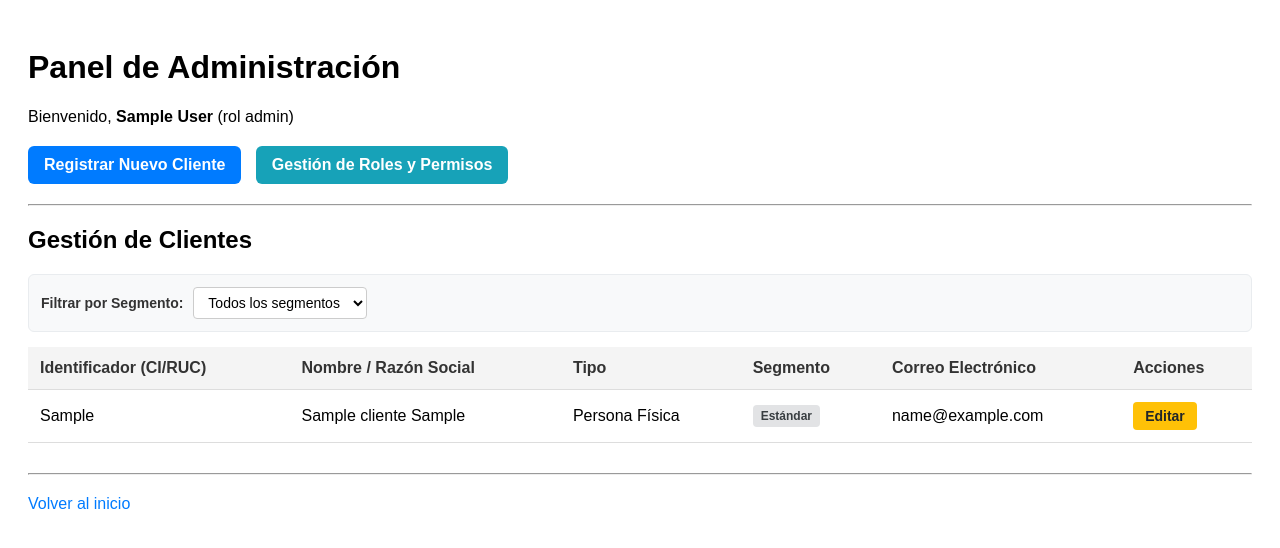
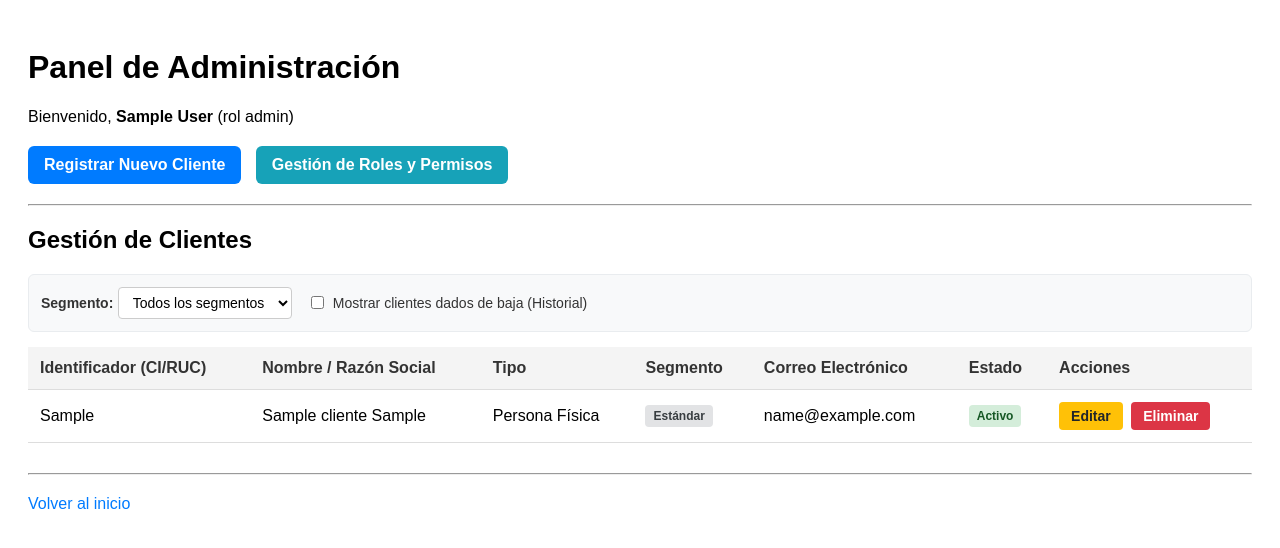
Before and after one commit to alexisCastilloDev/Exchange-Global, a Django app: page /clientes/panel/ in a window 1280 px wide. Shown: the top 548 px of the page. Run offline with Django 5.2, Linux system fonts and the light colour scheme; a user stored in the database is signed in; tables that the repository leaves empty hold one stand-in row (values such as "Sample post").

Commit message:
Creación de botón de Eliminar Cliente

```diff
--- a/apps/clientes/urls.py
+++ b/apps/clientes/urls.py
@@ -3,11 +3,12 @@ Configuración de rutas de URL para la aplicación de Clientes.
 """
 
 from django.urls import path
-# ¡Aquí está la clave! Asegúrate de importar PanelAdminView
-from .views import PanelAdminView, ClienteCreateView, ClienteUpdateView
+
+from .views import PanelAdminView, ClienteCreateView, ClienteUpdateView, ClienteSoftDeleteView
 
 urlpatterns = [
     path('panel/', PanelAdminView.as_view(), name='panel_admin'),
     path('nuevo/', ClienteCreateView.as_view(), name='cliente_create'),
     path('<int:pk>/editar/', ClienteUpdateView.as_view(), name='cliente_update'),
+    path('cliente/<int:pk>/eliminar/', ClienteSoftDeleteView.as_view(), name='cliente_delete'),
 ]
--- a/apps/clientes/views.py
+++ b/apps/clientes/views.py
@@ -1,10 +1,16 @@
+"""
+Módulo de vistas para la aplicación de clientes.
+Gestiona el listado, creación, actualización y baja lógica de clientes,
+incorporando las reglas de negocio para segmentación (GE-8) y eliminación segura (GE-63).
+"""
 from django.urls import reverse_lazy
-from django.shortcuts import redirect
+from django.shortcuts import redirect, get_object_or_404
 from django.contrib import messages
 from django.views.generic import CreateView, UpdateView, ListView
+from django.views import View
 from django.contrib.auth.mixins import LoginRequiredMixin, UserPassesTestMixin, PermissionRequiredMixin
-from django.contrib.auth.views import redirect_to_login
 from django.contrib.messages.views import SuccessMessageMixin
+
 from .models import Cliente
 from .forms import ClienteForm
 
@@ -14,8 +20,10 @@ class PanelAdminView(LoginRequiredMixin, PermissionRequiredMixin, ListView):
     Vista para renderizar el panel de administración con la lista de clientes.
 
     Historia de Usuario GE-8: Se incluye lógica para filtrar el listado
-    mostrando únicamente los clientes que pertenezcan a la categoría/segmento
-    seleccionado en la interfaz.
+    mostrando únicamente los clientes que pertenezcan a la categoría/segmento seleccionado.
+
+    Historia de Usuario GE-63: Se listan únicamente los clientes activos por defecto.
+    Se permite incluir inactivos si se requiere revisar el historial.
     """
 
     model = Cliente
@@ -25,13 +33,19 @@ class PanelAdminView(LoginRequiredMixin, PermissionRequiredMixin, ListView):
 
     def get_queryset(self):
         """
-        Sobrescribe la consulta base para aplicar el filtro de 'segmento'
-        si se recibe a través de los parámetros GET de la URL.
+        Construye el QuerySet aplicando filtros de estado (activo/inactivo)
+        y de segmentación según los parámetros de la URL.
         """
-        queryset = super().get_queryset()
+        # GE-63: Mostrar activos por defecto. Mostrar inactivos solo si se solicita explícitamente.
+        incluir_inactivos = self.request.GET.get('incluir_inactivos') == '1'
+
+        if incluir_inactivos:
+            queryset = Cliente.objects.all()  # Trae todo el historial
+        else:
+            queryset = Cliente.activos.all()  # Trae solo los vigentes
+
+        # GE-8: Filtro adicional por segmento de cliente
         segmento_seleccionado = self.request.GET.get('segmento')
-
-        # Si existe el parámetro y no está vacío, aplicamos el filtro exacto
         if segmento_seleccionado:
             queryset = queryset.filter(segmento=segmento_seleccionado)
 
@@ -39,14 +53,16 @@ class PanelAdminView(LoginRequiredMixin, PermissionRequiredMixin, ListView):
 
     def get_context_data(self, **kwargs):
         """
-        Añade las opciones de segmentación y la selección actual al contexto
+        Añade las opciones de segmentación y estado actual al contexto
         para construir el formulario de filtrado en el template.
         """
         context = super().get_context_data(**kwargs)
-        # Enviamos las opciones definidas en el modelo
+        # Opciones de segmentación (GE-8)
         context['segmentos'] = Cliente.SEGMENTO_CHOICES
-        # Mantenemos el valor seleccionado para que el select HTML no pierda el estado
         context['segmento_actual'] = self.request.GET.get('segmento', '')
+
+        # Estado del filtro de inactivos (GE-63)
+        context['incluir_inactivos'] = self.request.GET.get('incluir_inactivos') == '1'
         return context
 
     def has_permission(self):
@@ -61,10 +77,7 @@ class PanelAdminView(LoginRequiredMixin, PermissionRequiredMixin, ListView):
         """
         Redirige al inicio con un mensaje de error cuando el usuario no tiene permisos.
         """
-        # 1. Agregamos el mensaje de error que el test está esperando
         messages.error(self.request, "No tienes los permisos necesarios para acceder a este panel.")
-
-        # 2. Redirigimos al home en lugar del login
         return redirect('home')
 
 
@@ -113,3 +126,42 @@ class ClienteUpdateView(LoginRequiredMixin, UserPassesTestMixin, SuccessMessageM
 
     def test_func(self):
         return self.request.user.is_staff or self.request.user.is_superuser
+
+
+class ClienteSoftDeleteView(LoginRequiredMixin, UserPassesTestMixin, View):
+    """
+    Vista para procesar la eliminación (baja lógica) de un cliente.
+
+    Historia de Usuario GE-63: Cambia el estado del cliente a inactivo en lugar
+    de borrar el registro de la base de datos, preservando su historial.
+    """
+
+    def test_func(self):
+        """
+        Solo administradores (staff o superusuarios) pueden dar de baja clientes.
+        """
+        return self.request.user.is_staff or self.request.user.is_superuser
+
+    def post(self, request, pk, *args, **kwargs):
+        """
+        Interpreta la petición POST para realizar la baja lógica.
+        """
+        cliente = get_object_or_404(Cliente, pk=pk)
+
+        # Ejecuta la baja lógica definida en el modelo
+        cliente.soft_delete()
+
+        # Determina el nombre a mostrar en el mensaje de éxito
+        nombre_display = (
+            cliente.razon_social
+            if cliente.tipo_cliente == Cliente.TIPO_JURIDICA
+            else f"{cliente.nombre} {cliente.apellido}".strip()
+        )
+
+        messages.success(request, f"¡El cliente {nombre_display} ha sido dado de baja correctamente!")
+
+        # Redirige de vuelta a la página desde la que se hizo la petición o al panel_admin
+        url_previa = request.META.get('HTTP_REFERER')
+        if url_previa:
+            return redirect(url_previa)
+        return redirect('home')  # Puedes cambiar 'home' por el 'name' exacto de tu URL para el panel
--- a/global_exchange/urls.py
+++ b/global_exchange/urls.py
@@ -4,7 +4,6 @@ URL configuration for global_exchange project.
 The `urlpatterns` list routes URLs to views. For more information please see:
     https://docs.djangoproject.com/en/6.1/topics/http/urls/
 """
-
 from django.contrib import admin
 from django.urls import path, include
 from global_exchange.views import home, panel_protegido, panel_admin, gestion_roles
--- a/templates/panel_admin.html
+++ b/templates/panel_admin.html
@@ -32,7 +32,25 @@
         .btn-editar:hover {
             background-color: #e0a800;
         }
-        /* Estilos para el filtro y etiqueta de segmento (Historia GE-8) */
+
+        /* GE-63: Estilo para el botón de baja lógica */
+        .btn-eliminar {
+            display: inline-block;
+            padding: 6px 12px;
+            background-color: #dc3545;
+            color: white;
+            border: none;
+            border-radius: 4px;
+            font-weight: bold;
+            font-size: 14px;
+            cursor: pointer;
+            margin-left: 4px;
+        }
+        .btn-eliminar:hover {
+            background-color: #c82333;
+        }
+
+        /* Estilos para el filtro (GE-8 y GE-63) */
         .contenedor-filtro {
             margin-bottom: 15px;
             padding: 12px;
@@ -41,7 +59,7 @@
             border: 1px solid #e9ecef;
             display: flex;
             align-items: center;
-            gap: 10px;
+            gap: 15px;
         }
         .select-segmento {
             padding: 6px 10px;
@@ -50,6 +68,8 @@
             background-color: #fff;
             font-size: 14px;
         }
+
+        /* Badges de Segmento y Estado */
         .badge-segmento {
             display: inline-block;
             padding: 4px 8px;
@@ -58,6 +78,28 @@
             border-radius: 4px;
             font-size: 12px;
             font-weight: bold;
+        }
+        .badge-activo {
+            display: inline-block;
+            padding: 4px 8px;
+            background-color: #d4edda;
+            color: #155724;
+            border-radius: 4px;
+            font-size: 12px;
+            font-weight: bold;
+        }
+        .badge-inactivo {
+            display: inline-block;
+            padding: 4px 8px;
+            background-color: #f8d7da;
+            color: #721c24;
+            border-radius: 4px;
+            font-size: 12px;
+            font-weight: bold;
+        }
+        .fila-inactiva {
+            background-color: #f9f9f9;
+            color: #777;
         }
     </style>
 </head>
@@ -83,10 +125,12 @@
     <!-- Listado dinámico de clientes -->
     <h2>Gestión de Clientes</h2>
 
-    <!-- Filtro interactivo por Segmento (Criterio de Aceptación 2 - GE-8) -->
+    <!-- Filtros combinados: Segmento (GE-8) y Trazabilidad / Inactivos (GE-63) -->
     <div class="contenedor-filtro">
-        <form method="GET" action="" style="display: flex; align-items: center; gap: 10px; margin: 0;">
-            <label for="segmento" style="font-weight: bold; color: #333; font-size: 14px;">Filtrar por Segmento:</label>
+        <form method="GET" action="" style="display: flex; align-items: center; gap: 15px; margin: 0; flex-wrap: wrap;">
+            <!-- GE-8: Filtro por segmento -->
+            <div>
+                <label for="segmento" style="font-weight: bold; color: #333; font-size: 14px;">Segmento:</label>
                 <select name="segmento" id="segmento" class="select-segmento" onchange="this.form.submit()">
                     <option value="">Todos los segmentos</option>
                     {% for valor, etiqueta in segmentos %}
@@ -95,8 +139,16 @@
                         </option>
                     {% endfor %}
                 </select>
-            {% if segmento_actual %}
-                <a href="{{ request.path }}" style="font-size: 13px; color: #dc3545; text-decoration: none; margin-left: 10px;">Limpiar filtro</a>
+            </div>
+
+            <!-- GE-63: Checkbox para incluir inactivos (Trazabilidad) -->
+            <div style="display: flex; align-items: center; gap: 6px;">
+                <input type="checkbox" name="incluir_inactivos" value="1" id="incluir_inactivos" {% if incluir_inactivos %}checked{% endif %} onchange="this.form.submit()">
+                <label for="incluir_inactivos" style="font-size: 14px; color: #333;">Mostrar clientes dados de baja (Historial)</label>
+            </div>
+
+            {% if segmento_actual or incluir_inactivos %}
+                <a href="{{ request.path }}" style="font-size: 13px; color: #dc3545; text-decoration: none; margin-left: 10px;">Limpiar filtros</a>
             {% endif %}
         </form>
     </div>
@@ -110,12 +162,13 @@
                     <th>Tipo</th>
                     <th>Segmento</th>
                     <th>Correo Electrónico</th>
+                    <th>Estado</th>
                     <th>Acciones</th>
                 </tr>
             </thead>
             <tbody>
                 {% for cliente in clientes %}
-                    <tr>
+                    <tr class="{% if not cliente.is_active %}fila-inactiva{% endif %}">
                         <td>{{ cliente.identificador }}</td>
                         <td>
                             {% if cliente.tipo_cliente == 'JURIDICA' %}
@@ -129,9 +182,27 @@
                             <span class="badge-segmento">{{ cliente.get_segmento_display }}</span>
                         </td>
                         <td>{{ cliente.email }}</td>
+                        <!-- GE-63: Indicador de estado (Activo / Inactivo) -->
                         <td>
-                            <!-- Botón que redirige a la edición del cliente específico -->
+                            {% if cliente.is_active %}
+                                <span class="badge-activo">Activo</span>
+                            {% else %}
+                                <span class="badge-inactivo">Inactivo</span>
+                            {% endif %}
+                        </td>
+                        <td>
+                            <!-- Edición del cliente -->
                             <a href="{% url 'cliente_update' cliente.pk %}" class="btn-editar">Editar</a>
+
+                            <!-- GE-63: Formulario POST para ejecutar la baja lógica -->
+                            {% if cliente.is_active %}
+                                <form action="{% url 'cliente_delete' cliente.pk %}" method="POST" style="display: inline;">
+                                    {% csrf_token %}
+                                    <button type="submit" class="btn-eliminar" onclick="return confirm('¿Confirms la baja lógica del cliente {{ cliente.nombre|default:cliente.razon_social }}?');">
+                                        Eliminar
+                                    </button>
+                                </form>
+                            {% endif %}
                         </td>
                     </tr>
                 {% endfor %}
```
Also changed, not shown: apps/clientes/models.py (+52 -5 lines), templates/clientes/user_list.html (added, +36 -0 lines), tests/test_clientes.py (+87 -5 lines), apps/clientes/migrations/0006_cliente_is_active.py (added). Lines whose indentation alone changed are shown as unchanged.
